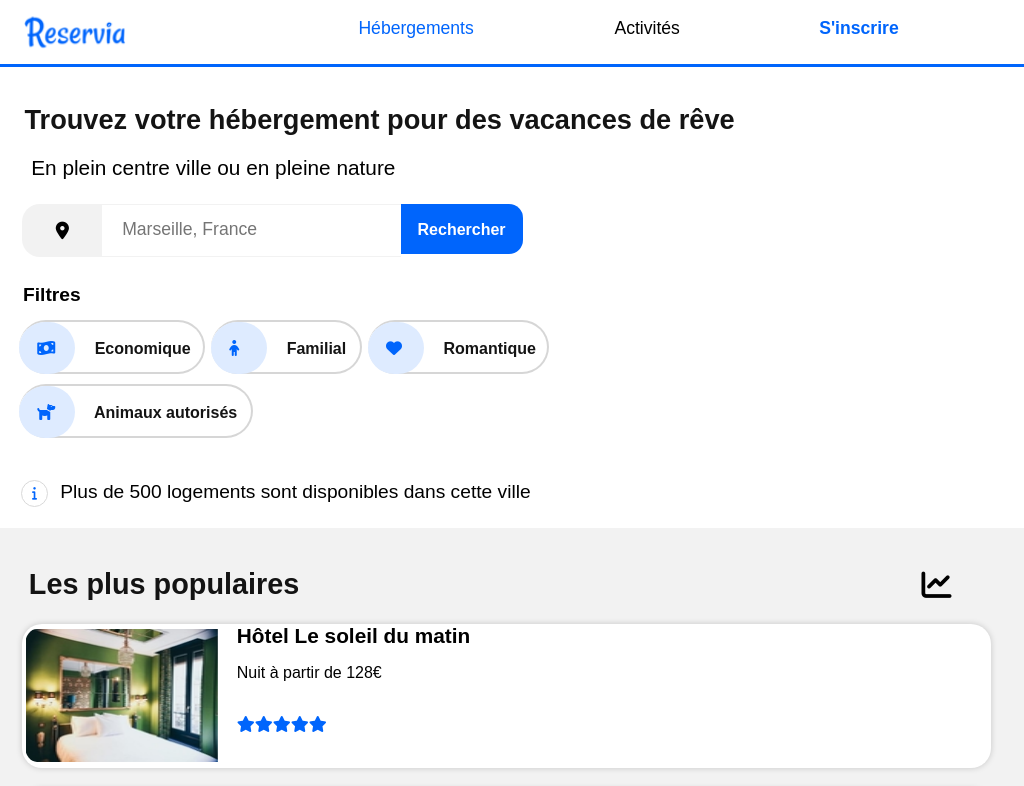
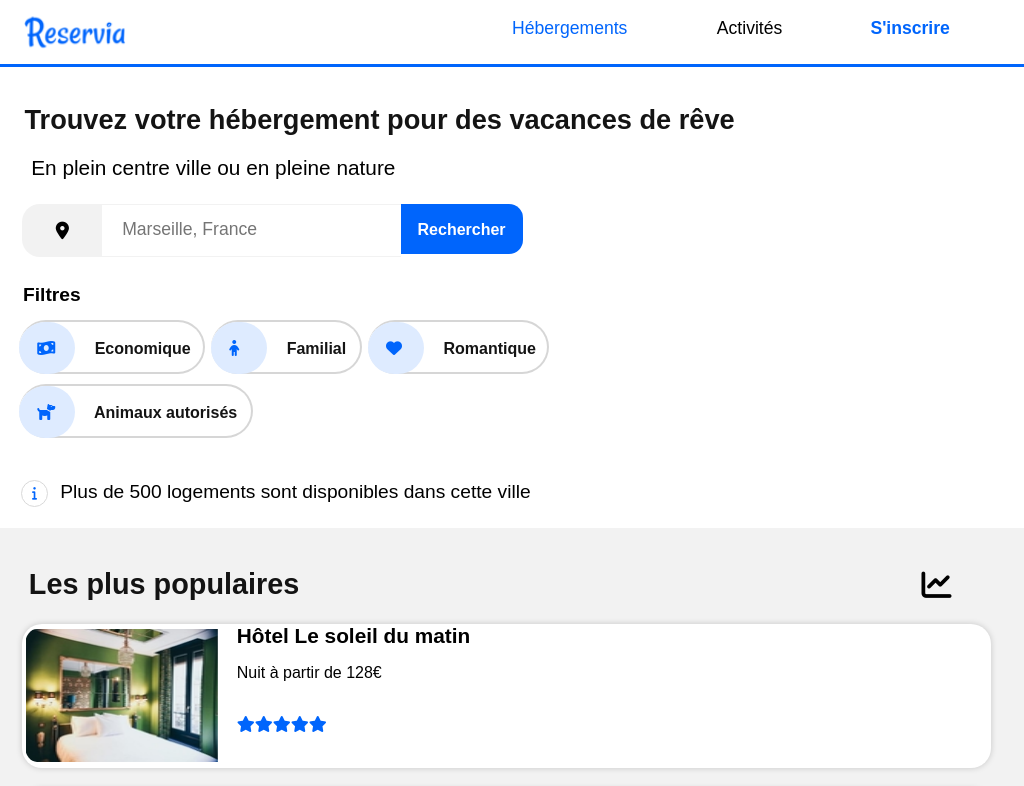
Before and after one commit to mkelani/MaximeKelani_2_12052021, a plain HTML site: page index.html in a window 1024 px wide. Shown: the top 786 px of the page. Drawn offline with Linux system fonts and the light colour scheme.

Commit message:
Change positions header's navigation links for tablet landscape

```diff
--- a/style.css
+++ b/style.css
@@ -1960,7 +1960,7 @@ footer {
         color: black;
         position: absolute;
         top: 1em;
-        left: 60%;
+        left: 70%;
     }
 
     #navigation_link_activities:hover a {
@@ -1971,7 +1971,7 @@ footer {
         font-size: 1.1em;
         position: absolute;
         top: 1em;
-        left: 35%;
+        left: 50%;
     }
 
     #navigation_link_sign_up a {
@@ -1979,7 +1979,7 @@ footer {
         font-weight: 600;
         font-size: 1.1em;
         position: absolute;
-        left: 80%;
+        left: 85%;
         top: 1em;
     }
 
@@ -2268,7 +2268,7 @@ footer {
         margin-top: 1px;
         margin-bottom: 2px;
         margin-left: 1.2em;
-        font-size: 1.em;
+        font-size: 1em;
     }
 
     #view_more_title {
@@ -2290,7 +2290,7 @@ footer {
         font-size: 1.8em;
         margin-top: 0.7em;
         margin-bottom: 2em;
-        margin-left:12.5em;
+        margin-left: 12.5em;
         margin-right: 1.7em;
     }
 
```
